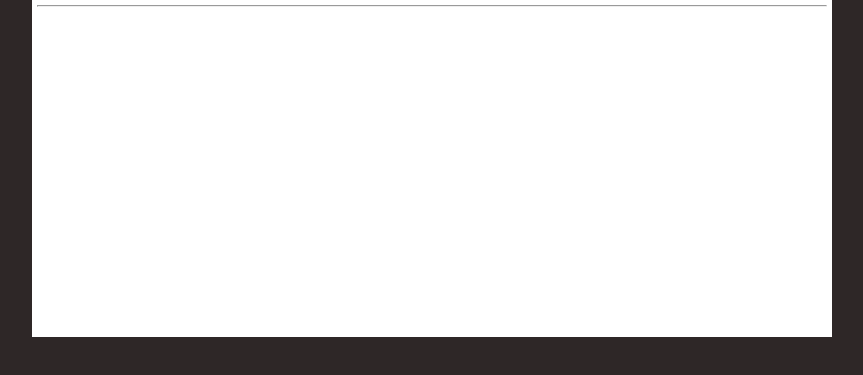
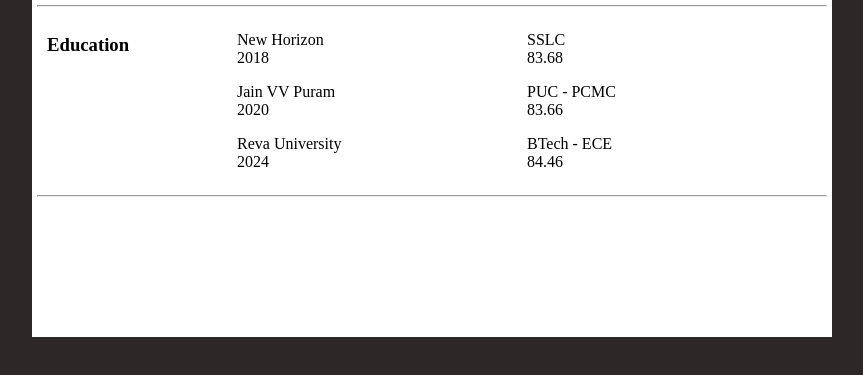
Before and after one commit to rish4883/internship, a plain HTML site: page resume/index.html in a window 1280 px wide. Shown: the part 171-546 px from the top of the page, without its empty margins (208-1071 px from the left). Drawn offline with Linux system fonts and the light colour scheme.

Commit message:
Education details half progress

```diff
--- a/resume/index.html
+++ b/resume/index.html
@@ -6,6 +6,7 @@
     <title>Document</title>
     <link rel="stylesheet" href="./style.css">
     <script src="https://kit.fontawesome.com/d73c0b6533.js" crossorigin="anonymous"></script>
+    <script src="index.js" defer></script>
 </head>
 <body>
     <div class="resume">
@@ -18,6 +19,7 @@
             </ul>
         </div>
         <hr>
+
         <section class="profiles">
             <h3>Profiles</h3>
             <ul>
@@ -27,6 +29,14 @@
         </section>
         <hr>
 
+        <section class="education">
+            <h3>Education</h2>
+            <div class="details">
+            </div>
+        </section>
+        <hr>
+
+        <section class="experience"></section>
     </div>
 </body>
 </html>
--- /dev/null
+++ b/resume/index.js
@@ -0,0 +1,35 @@
+let educationDetails = [
+    {
+        institute: "New Horizon",
+        board: "SSLC",
+        year: "2018",
+        marks: 83.68
+    },
+    {
+        institute: "Jain VV Puram",
+        board: "PUC - PCMC",
+        year: "2020",
+        marks: 83.66
+    },
+    {
+        institute: "Reva University",
+        board: "BTech - ECE",
+        year: "2024",
+        marks: 84.46
+    }
+]
+
+let educationSection = document.querySelector('.education .details')
+
+educationDetails.forEach((eduObj) => {
+    const ul = document.createElement('ul')
+
+    for (let key in eduObj) {
+        const li = document.createElement("li")
+        li.textContent = eduObj[key]
+        ul.appendChild(li)
+    }
+
+    educationSection.appendChild(ul)
+
+});
--- a/resume/style.css
+++ b/resume/style.css
@@ -54,3 +54,15 @@
     display: flex;
     gap: 200px;
 }
+
+/* ********************************************************************* */
+
+.education div {
+    flex-grow: 1;
+}
+
+.education ul {
+    display: grid;
+    grid-template-columns: 1fr 1fr;
+    /* justify-content:end; */
+}
```
